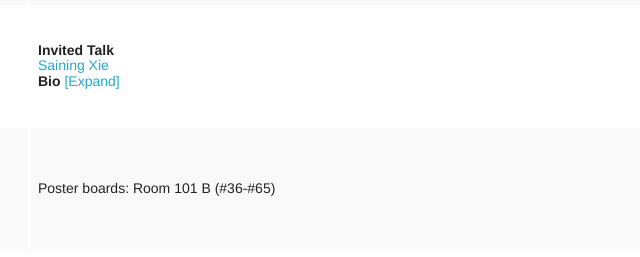
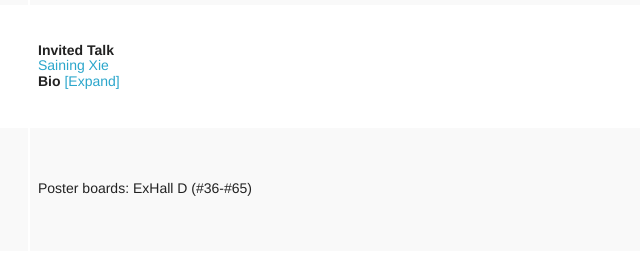
Before and after one commit to Computer-Vision-in-the-Wild/cvpr-2025, a plain HTML site: page index.html in a window 1280 px wide. Shown: the part 4500-4757 px from the top of the page, 577-1217 px from the left. Drawn offline with Linux system fonts and the light colour scheme.

Commit message:
Update index.html

```diff
--- a/index.html
+++ b/index.html
@@ -604,7 +604,7 @@
                     </td>
                     <td style="padding-left:8px">
                         <!-- <b>Challenge/Workshop Presentation</b> -->
-                        Poster boards: Room 101 B (#36-#65)
+                        Poster boards: ExHall D (#36-#65)
                         <br>
                         <!-- <a target="_blank" href="https://youtu.be/dyHlSU7HSN8">[Video]</a> -->
                         <!-- <a target="_blank" href="https://drive.google.com/file/d/1QhRQVkqIuGgvtfP61MssHZsM5xXYXs2P/view?usp=sharing">[Slides]</a> -->
```
